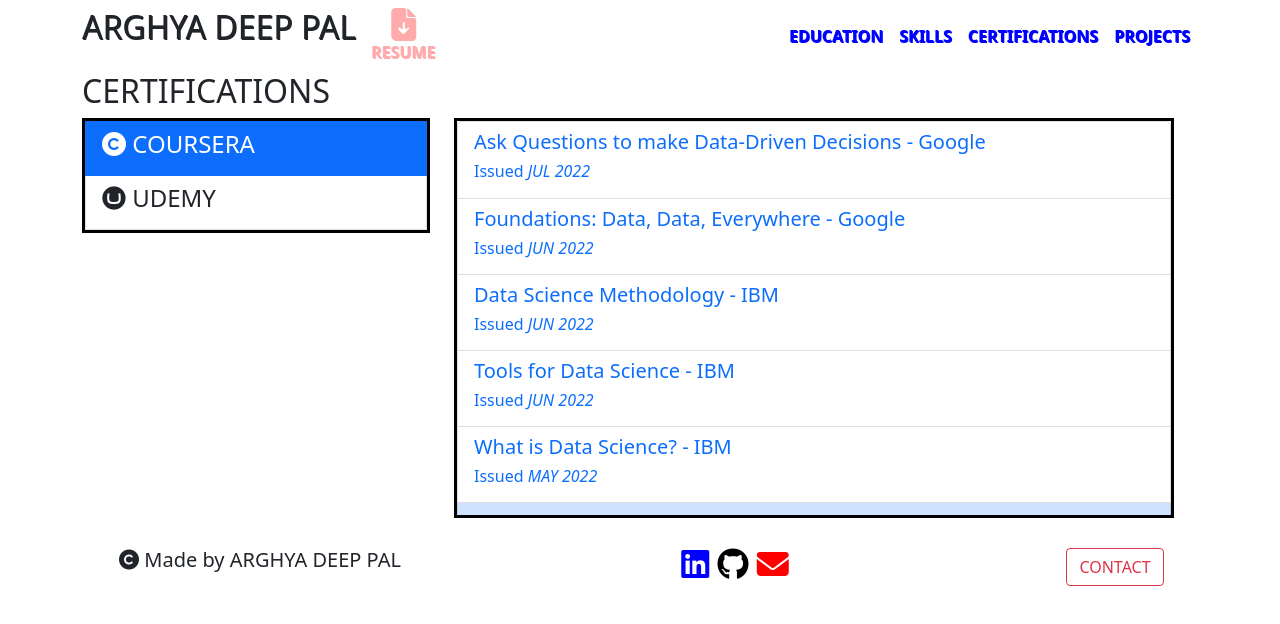
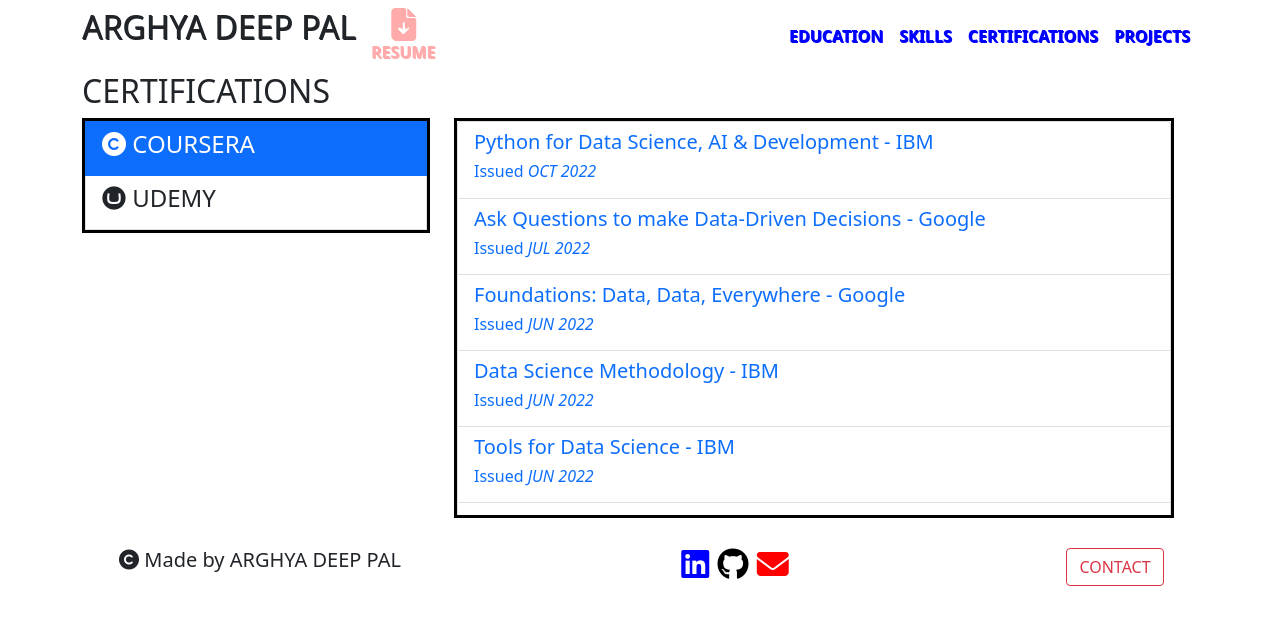
Before and after one commit to Arghyadeep7/Resume, a React (Create React App) app: page /certifications in a window 1280 px wide. Shown: the top 624 px of the page. Built offline with nearby package versions, Linux system fonts and the light colour scheme.

Commit message:
Certifications update

```diff
--- a/src/components/Certifications.js
+++ b/src/components/Certifications.js
@@ -33,6 +33,13 @@
                 <Tab.Pane eventKey="#coursera">
 
                   <ListGroup>
+
+                    <ListGroup.Item>
+                      <a href='https://www.coursera.org/account/accomplishments/certificate/KVXQSQX8PHF7' target='_blank' style={{textDecoration: 'none'}}>
+                        <h5>Python for Data Science, AI & Development - IBM</h5>
+                        <h6>Issued <i>OCT 2022</i></h6>
+                      </a>
+                    </ListGroup.Item>
 
                     <ListGroup.Item>
                       <a href='https://www.coursera.org/account/accomplishments/certificate/6JSZ4EUE4D5X' target='_blank' style={{textDecoration: 'none'}}>
```
